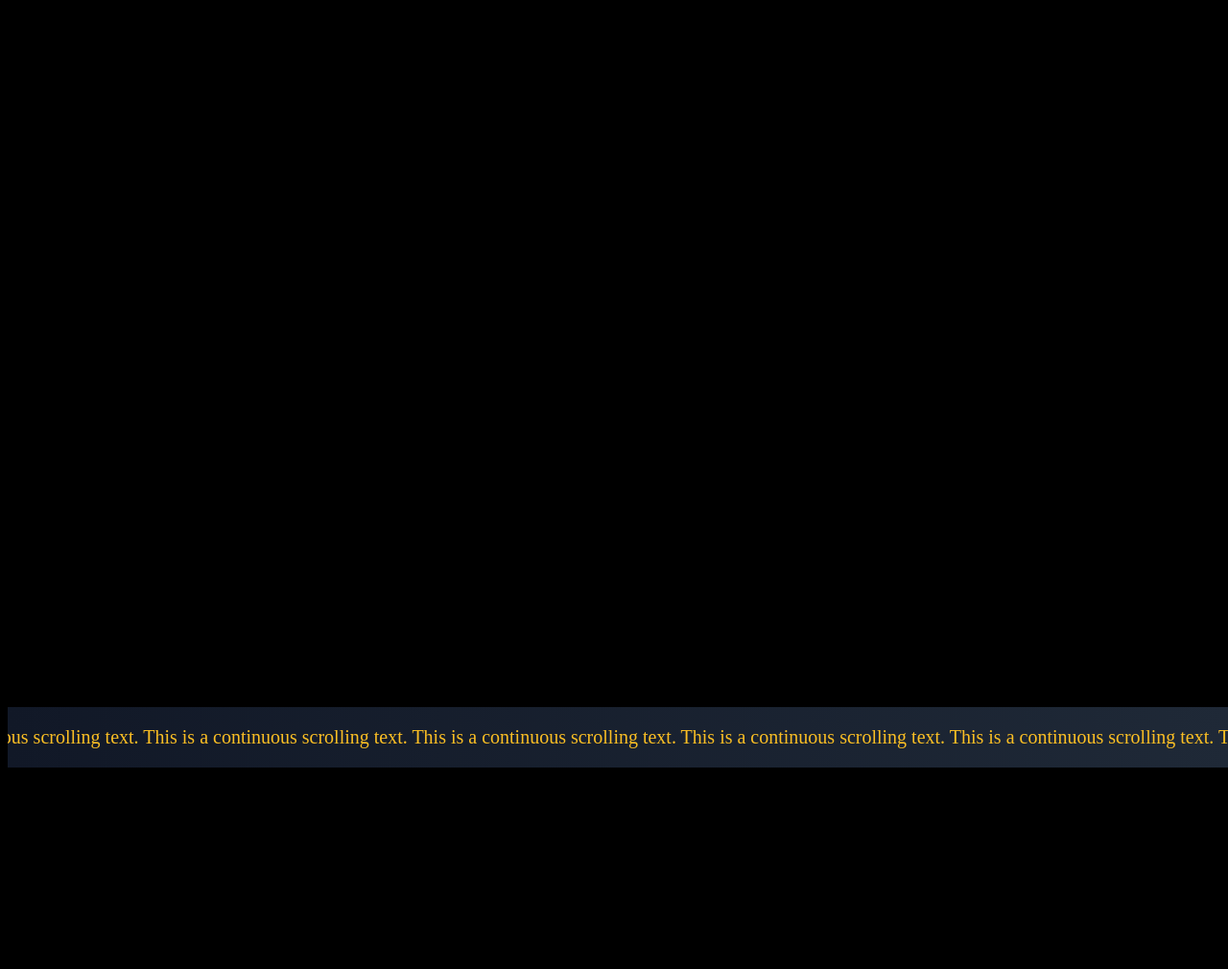
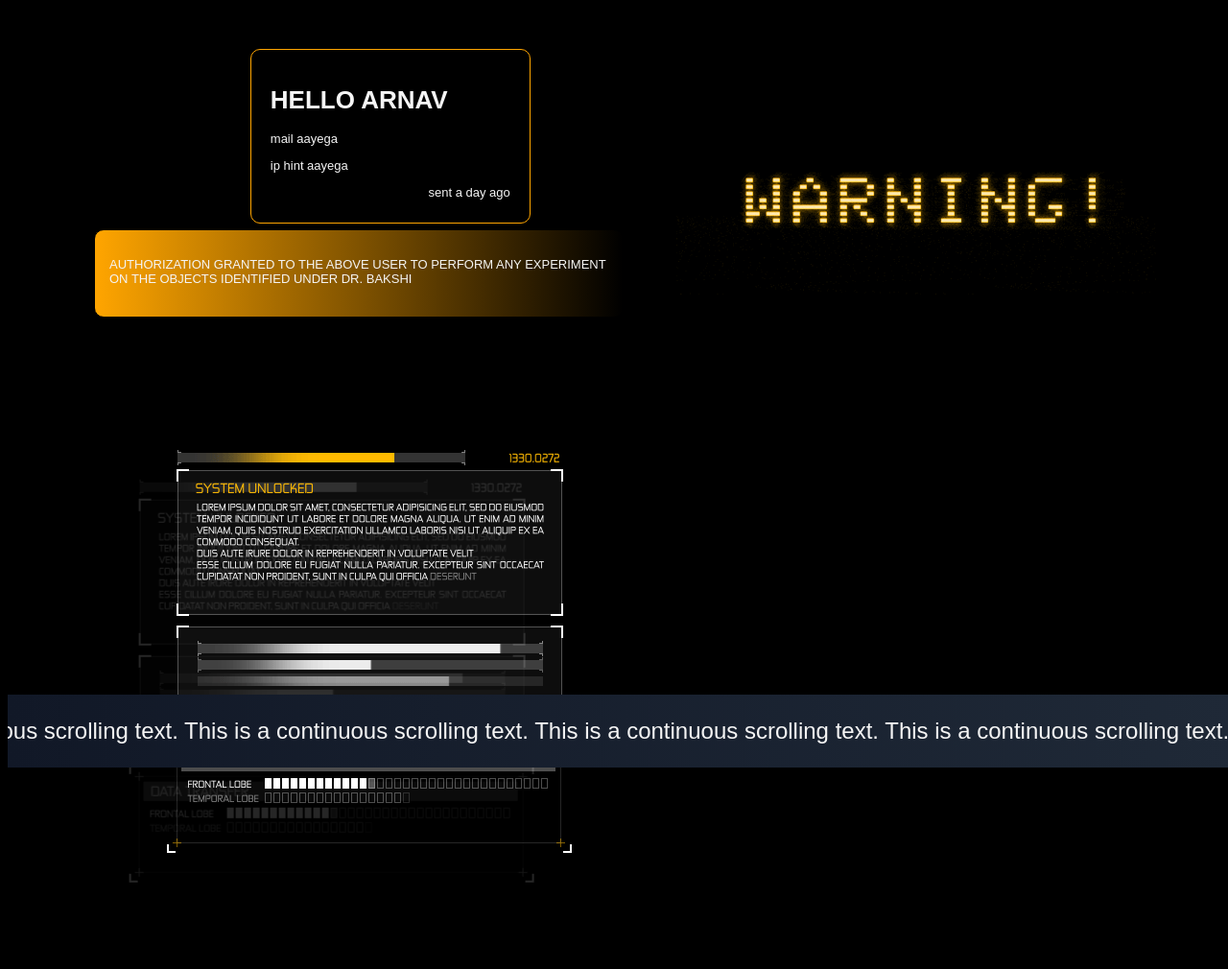
Before and after one commit to mukl0l/WEBPAGES, a plain HTML site: page index.html in a window 1280 px wide. Shown: the whole page at 96% size. Before the commit the page ends 800 px from the top, so only its background shows below. Drawn offline with Linux system fonts and the light colour scheme; a web font is replaced by a local one.

Commit message:
Added gifs and positioning

```diff
--- a/index.html
+++ b/index.html
@@ -8,13 +8,24 @@
     <title>MLSC WEBPAGE 4</title>
 
     <link rel="stylesheet" href="style.css">
-
+    <link href="https://fonts.cdnfonts.com/css/orbitron-2" rel="stylesheet">
+    <style>
+        @import url('https://fonts.cdnfonts.com/css/orbitron-2');
+</style>
     <script src="main.js"></script>
 
 </head>
 
 <body>
-
+    <div class="box">
+        <h1>HELLO ARNAV</h1>
+        <p>mail aayega</p>
+        <p>ip hint aayega</p>
+        <footer style="text-align: end;">sent a day ago</footer>
+    </div>
+    <div class="box2">
+        <p>AUTHORIZATION GRANTED TO THE ABOVE USER TO PERFORM ANY EXPERIMENT ON THE OBJECTS IDENTIFIED UNDER DR. BAKSHI</p>
+    </div>
     <div class="scrolling-text">
         <p
             data-text=" This is a continuous scrolling text. This is a continuous scrolling text. This is a continuous scrolling text. This is a continuous scrolling text. This is a continuous scrolling text.">
@@ -23,6 +34,13 @@
             This is a continuous scrolling text. This is a continuous scrolling text.
         </p>
     </div>
+    <div class="warning">
+        <img src="./images/warning.gif" alt="Warning gif">
+    </div>
+    <div class="system">
+        <img src="./images/system.gif" alt="System gif">
+    </div>
+
 </body>
 
 </html>
--- a/style.css
+++ b/style.css
@@ -1,3 +1,8 @@
+@font-face {
+    font-family: 'Orbitron';
+    src: url('https://fonts.cdnfonts.com/css/orbitron-2');
+}
+
 body {
     background-color: black;
 }
@@ -9,14 +14,74 @@ body {
     overflow: hidden;
     white-space: nowrap;
     background: linear-gradient(to right, #111827, #1f2937);
-    color: #fbbf24;
-    font-size: 1.25rem;
+    color: whitesmoke;
+    font-size: 1.5rem;
+    font-family: 'Orbitron', sans-serif;
 }
 
 .scrolling-text p {
     display: inline-block;
     animation: scroll 20s linear infinite;
+    font-family: 'Orbitron', sans-serif;
 }
+
+.warning {
+    max-width: 100%;
+    height: auto;
+    display: block;
+    margin-right: 45%;
+    margin-left: 55%;
+    margin-top: -20%;
+    border: 2px solid #000;
+    border-radius: 10px;
+}
+
+.system {
+    max-width: 100%;
+    height: auto;
+    display: block;
+    margin-right: 60%;
+    margin-left: -2%;
+    margin-top: 5%;
+    border: 2px solid #000;
+    border-radius: 10px;
+}
+
+.box {
+    width: 250px;
+    height: 140px;
+    padding: 20px;
+    margin-left: 20%;
+    margin-top: 4%;
+    border: 1px solid orange;
+    background-color: black;
+    text-align: center;
+    border-radius: 10px;
+    color: whitesmoke;
+    text-align: left;
+    font-size: 13px;
+    font-weight: 200;
+    font-family: 'Orbitron', sans-serif;
+}
+
+.box2 {
+    width: 520px;
+    height: 60px;
+    padding: 15px;
+    margin-left: 90px;
+    margin-top: 0.5%;
+    border: 1px solid black;
+    background: linear-gradient(to right, orange, black);
+    text-align: center;
+    border-radius: 10px;
+    color: whitesmoke;
+    text-align: left;
+    font-size: 13px;
+    font-weight: 200;
+    font-family: 'Orbitron', sans-serif;
+}
+
+
 
 @keyframes scroll {
     0% {
```
Also changed, not shown: images/system.gif (added), images/warning.gif (added).
